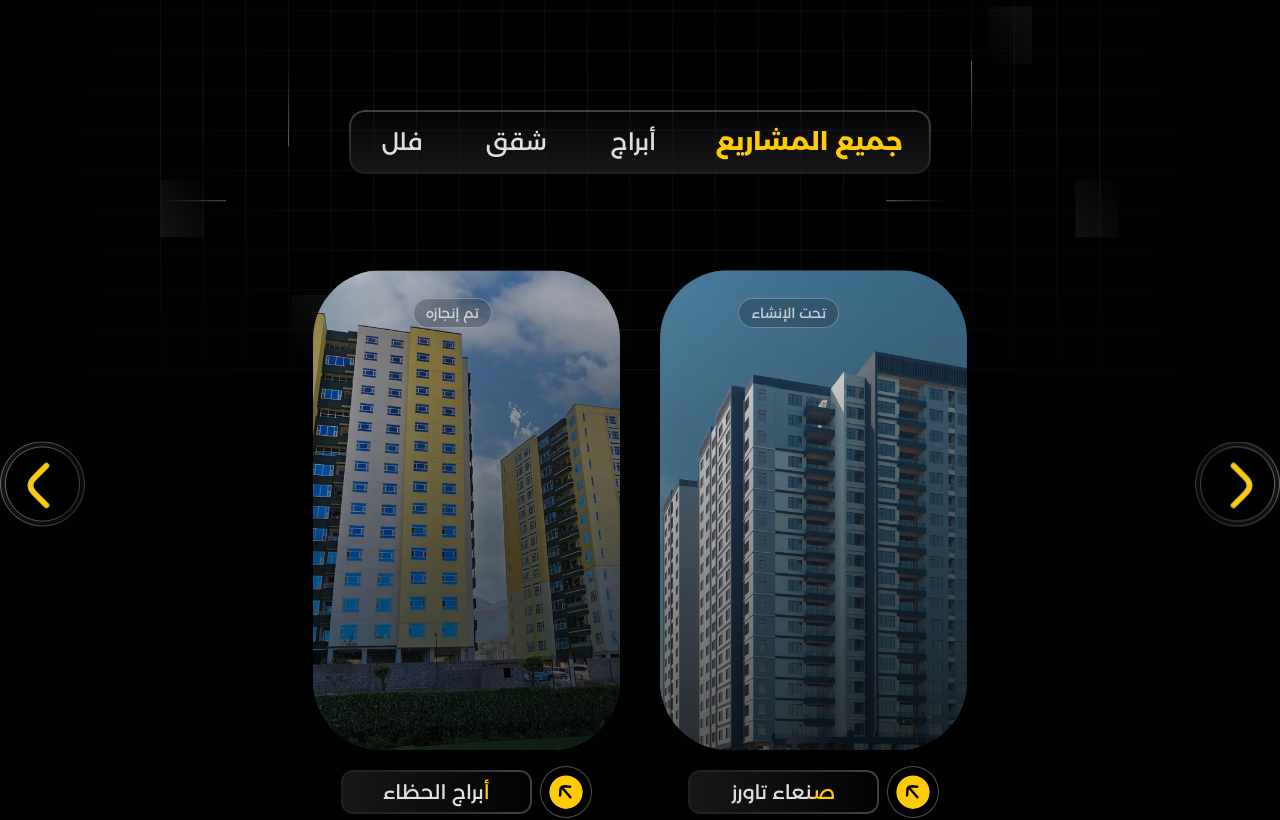
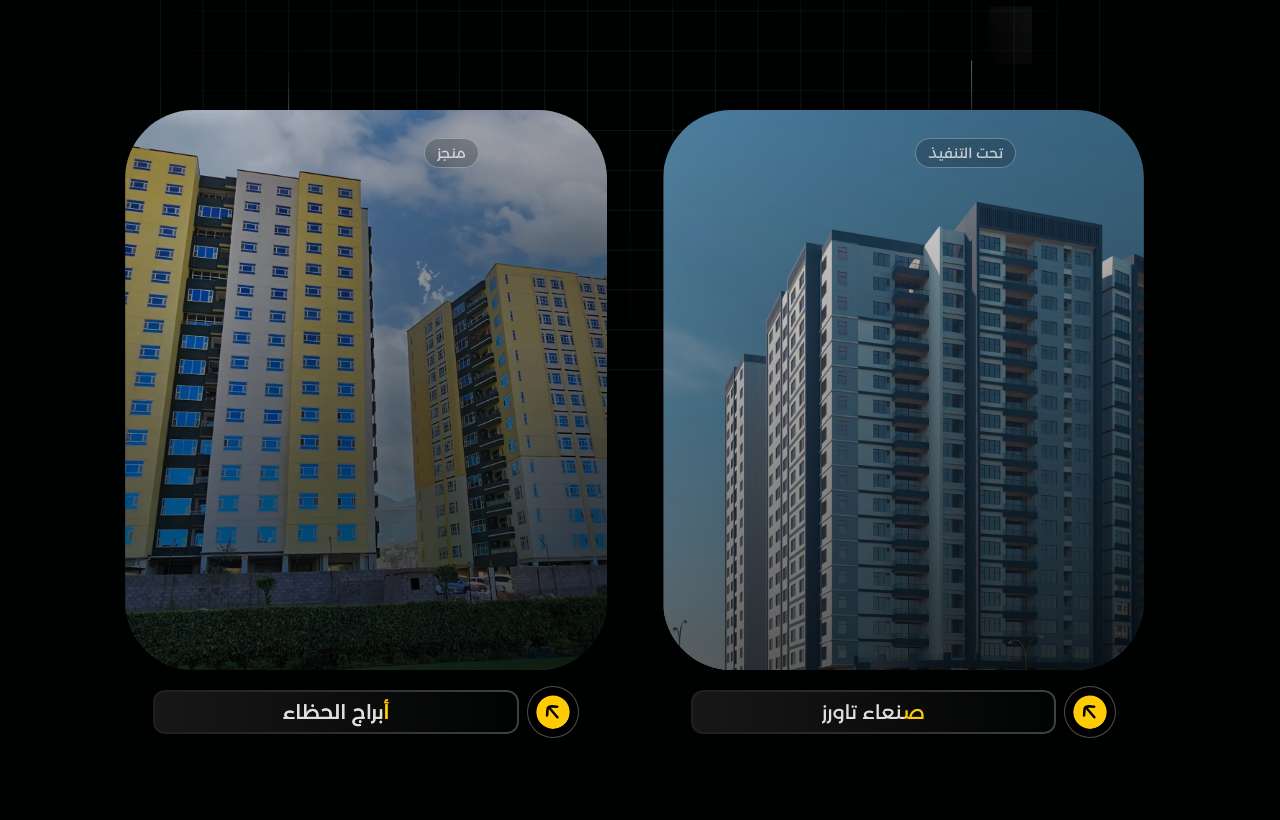
Before and after one commit to JumeirahREI/jumeirah-website, a Next.js app: page /ar/projects in a window 1280 px wide. Shown: the part 700-1520 px from the top of the page. Built offline with nearby package versions, Linux system fonts and the light colour scheme.

Commit message:
fix: Finish fixing all Arabic cut-off letters

```diff
--- a/messages/ar.json
+++ b/messages/ar.json
@@ -594,11 +594,11 @@
     "villas": "فلل",
     "sanaa-towers": {
       "title": "صنعاء تاورز",
-      "status": "تحت الإنشاء"
+      "status": "تحت التنفيذ"
     },
     "alhathaa-towers": {
       "title": "أبراج الحظاء",
-      "status": "تم إنجازه"
+      "status": "منجز"
     }
   },
   "OurPartnersSection": {
--- a/src/app/[locale]/blog/page.tsx
+++ b/src/app/[locale]/blog/page.tsx
@@ -1,7 +1,17 @@
+import PageHeader from "@/components/page-header";
+import { useTranslations } from "next-intl";
+
 export default function BlogPage() {
+  const t = useTranslations("Common");
+
   return (
-    <div>
-      <h1>Blog</h1>
-    </div>
+    <>
+      <PageHeader title={t("blog")} subTitle="test">
+        <h1></h1>
+      </PageHeader>
+      <main className="bg-background">
+        <div className="container"></div>
+      </main>
+    </>
   );
 }
--- a/src/app/[locale]/projects/[project]/features.section.tsx
+++ b/src/app/[locale]/projects/[project]/features.section.tsx
@@ -15,7 +15,7 @@ export default function FeaturesSection({
   return (
     <section className="bg-background z-30">
       <div className="container">
-        <h2 className="first-letter:text-primary text-center text-3xl md:text-4xl lg:text-5xl">
+        <h2 className="first-letter-primary-or-clip mx-auto w-fit pb-1 text-center text-3xl md:text-4xl lg:text-5xl">
           {t(fs.title)}
         </h2>
         <p className="mt-2 mb-4 text-center text-sm font-light text-wrap text-[#9C9C9C] md:text-lg lg:mx-32 lg:mt-3 lg:mb-10 lg:text-xl lg:leading-relaxed xl:mx-52 xl:text-2xl 2xl:mx-80">
--- a/src/app/[locale]/projects/[project]/project-details-page.tsx
+++ b/src/app/[locale]/projects/[project]/project-details-page.tsx
@@ -16,6 +16,11 @@ export default function ProjectDetails({ projectData }: ProjectDetailsProps) {
   return (
     <>
       <PageHeader
+        className={
+          projectData.projectKey === "SanaaTowers"
+            ? "[&_h1]:from-[1.5ch] [&_h1]:to-[1.5ch]"
+            : "[&_h1]:first-letter-primary [&_h1]:text-foreground"
+        }
         title={t(projectData.title)}
         subTitle={t(projectData.subtitle)}
       >
--- a/src/app/[locale]/projects/_sections/projects.section.tsx
+++ b/src/app/[locale]/projects/_sections/projects.section.tsx
@@ -1,22 +1,12 @@
-"use client";
+import alHathaaTowersImage from "@/../public/images/alhathaa-towers.webp";
+import sanaaTowersImage from "@/../public/images/sanaa-towers.webp";
+import CategoryProjectItem from "@/app/[locale]/projects/components/category-project-item";
+import Carousel from "@/components/carousel";
+import { useTranslations } from "next-intl";
 
-import CategoriesTabBar from "@/app/[locale]/projects/components/categories-tab-bar";
-import CategoryProjectItem from "@/app/[locale]/projects/components/category-project-item";
-import CarouselArrowButton from "@/components/carousel-arrow-button";
-import useEmblaCarousel from "embla-carousel-react";
-import { useLocale, useTranslations } from "next-intl";
-import { useState } from "react";
-import alHathaaTowersImage from "../../../../../public/images/alhathaa-towers.webp";
-import sanaaTowersImage from "../../../../../public/images/sanaa-towers.webp";
-
-export default function ProjectsSection() {
-  const t = useTranslations("ProjectsPage");
-  const [selectedTab, setSelectedTab] = useState("all-projects");
-  const locale = useLocale();
-  const [emblaRef, emblaApi] = useEmblaCarousel({
+const carouselOptions = {
   align: "center",
   containScroll: false,
-    direction: locale === "ar" ? "rtl" : "ltr",
   skipSnaps: true,
   breakpoints: {
     "(min-width: 768px)": {
@@ -30,6 +20,7 @@ export default function ProjectsSection() {
       slidesToScroll: 3,
       containScroll: "keepSnaps",
       skipSnaps: false,
+      active: false,
     },
     "(min-width: 1280px)": {
       align: "center",
@@ -38,14 +29,10 @@ export default function ProjectsSection() {
       skipSnaps: true,
     },
   },
-  });
+} as const;
 
-  const tabs = [
-    { label: t("all-projects"), value: "all-projects" },
-    { label: t("towers"), value: "towers" },
-    { label: t("apartments"), value: "apartments" },
-    { label: t("villas"), value: "villas" },
-  ];
+export default function ProjectsSection() {
+  const t = useTranslations("ProjectsPage");
 
   const projects = [
     {
@@ -65,29 +52,15 @@ export default function ProjectsSection() {
   return (
     <section className="bg-background mb-20 md:mb-32 lg:mb-52">
       <div className="relative z-30 space-y-10 md:space-y-12 lg:space-y-16 xl:space-y-24">
-        <CategoriesTabBar
-          tabs={tabs}
-          selectedTab={selectedTab}
-          setSelectedTab={setSelectedTab}
-        />
         <div className="relative md:container md:mx-auto">
-          <CarouselArrowButton
-            className="absolute start-0 top-2/5 z-30 hidden -translate-y-1/2 scale-80 md:block lg:scale-75 xl:scale-100"
-            onClick={() => emblaApi?.scrollPrev()}
-          />
-          <CarouselArrowButton
-            className="absolute end-0 top-2/5 z-30 hidden -translate-y-1/2 scale-80 md:block lg:scale-75 xl:scale-100"
-            onClick={() => emblaApi?.scrollNext()}
-            isEnd
-          />
-          <div
-            className="embla md:fade-x w-full overflow-hidden md:px-24 xl:px-32"
-            ref={emblaRef}
+          <Carousel
+            options={carouselOptions}
+            className="md:fade-x w-full overflow-hidden md:px-24 xl:px-32"
           >
-            <div className="embla__container flex">
+            <div className="embla__container flex gap-4 md:gap-6 xl:gap-10 2xl:justify-center">
               {projects.map((project, index) => (
                 <div
-                  className="embla__slide mx-3 min-w-0 flex-[0_0_80%] md:flex-[0_0_47%] lg:flex-[0_0_30%] xl:mx-5"
+                  className="embla__slide not-first:[&_h3]:text-foreground not-first:[&_h3]:first-letter-primary flex-[0_0_90%] sm:flex-[0_0_80%] md:mx-2 md:flex-[0_0_47%] 2xl:flex-[0_0_40%] first:[&_h3]:from-[1.5ch] first:[&_h3]:to-[1.5ch]"
                   key={index}
                 >
                   <CategoryProjectItem
@@ -99,7 +72,7 @@ export default function ProjectsSection() {
                 </div>
               ))}
             </div>
-          </div>
+          </Carousel>
         </div>
       </div>
     </section>
--- a/src/app/[locale]/projects/components/category-project-item.tsx
+++ b/src/app/[locale]/projects/components/category-project-item.tsx
@@ -18,7 +18,7 @@ export default function CategoryProjectItem({
   return (
     <Link href={href}>
       <figure className="relative">
-        <div className="relative h-96 overflow-clip rounded-[3rem] md:rounded-[3.5rem] xl:h-[30rem] xl:rounded-[4.3rem]">
+        <div className="relative h-96 overflow-hidden rounded-[3rem] md:rounded-[3.5rem] xl:h-[35rem] xl:rounded-[4.3rem]">
           <div className="absolute inset-0 top-0 right-0 bottom-0 left-0 z-10 size-full bg-linear-[17deg] from-[#000101] to-[#000101]/0 opacity-75 rtl:bg-linear-[343deg]" />
           <Image
             src={img}
@@ -34,9 +34,11 @@ export default function CategoryProjectItem({
               className="size-9 lg:size-11 lg:p-1.5 xl:size-13 xl:p-2"
               alt=""
             />
-            <h3 className="first-letter:text-primary border-gradient-to-e border-gradient-from-[#7A7A7A99] border-gradient-to-[#14141400] border-gradient-width-0.5 grow rounded-2xl bg-linear-to-r from-[#1A1A1AE6] to-[#1A1A1A10] p-2 text-center text-lg lg:text-xl xl:rounded-xl xl:text-xl 2xl:rounded-[1.3rem] 2xl:text-3xl rtl:bg-linear-to-r">
-              {title}
-            </h3>
+            <div className="border-gradient-to-e border-gradient-from-[#7A7A7A99] border-gradient-to-[#14141400] border-gradient-width-0.5 grow rounded-2xl bg-linear-to-r from-[#1A1A1AE6] to-[#1A1A1A10] p-2 text-center text-lg lg:text-xl xl:rounded-xl xl:text-xl 2xl:rounded-[1.3rem] 2xl:text-3xl rtl:bg-linear-to-r">
+              <h3 className="first-letter-primary-or-clip mx-auto w-fit">
+                {title}
+              </h3>
+            </div>
           </div>
           <p className="bg-glass absolute start-7 top-5 z-20 self-start rounded-2xl border border-white/30 bg-black/20 px-3 py-1 text-xs text-white/70 xl:start-32 xl:top-7 xl:text-sm">
             {status}
--- a/src/app/globals.css
+++ b/src/app/globals.css
@@ -3,6 +3,7 @@
 :root {
   --background: #000101;
   --foreground: #dfdfdf;
+  --bg-clip-width: 0.85ch;
 }
 
 @theme inline {
@@ -282,3 +283,7 @@ img {
 @utility first-letter-primary {
   @apply first-letter:text-primary [&>span:first-child]:first-letter:text-primary;
 }
+
+@utility first-letter-primary-or-clip {
+  @apply ltr:first-letter-primary from-primary to-foreground bg-linear-to-r from-[0.85ch] to-[0.85ch] bg-clip-text rtl:bg-linear-to-l rtl:text-transparent;
+}
--- a/src/components/contact-us-form.tsx
+++ b/src/components/contact-us-form.tsx
@@ -11,7 +11,7 @@ export default function ContactUsFrom() {
       className="space-y-4 rounded-4xl backdrop-blur-lg md:space-y-6 lg:rounded-[3rem] lg:px-8 lg:py-7"
     >
       <div>
-        <h3 className="first-letter:text-primary font-serif text-3xl md:text-4xl lg:text-5xl">
+        <h3 className="first-letter-primary-or-clip from-[0.5ch] to-[0.5ch] pb-1 font-serif text-3xl md:text-4xl lg:text-5xl">
           {t("contact-us")}
         </h3>
         <h4 className="mt-2 text-sm font-light text-[#9C9C9C] md:text-base lg:mt-4 lg:text-xl">
--- a/src/components/contact-us-section.tsx
+++ b/src/components/contact-us-section.tsx
@@ -98,7 +98,7 @@ export default function ContactUsSection() {
         fill
         className="-z-[9999] object-cover object-bottom"
       />
-      <div className="to-background/0 from-background absolute top-0 right-0 left-0 -z-50 h-full bg-linear-to-b via-90%" />
+      <div className="from-background absolute top-0 right-0 left-0 -z-50 h-full bg-linear-to-b via-90% to-[#00010100]" />
     </section>
   );
 }
--- a/src/components/page-header.tsx
+++ b/src/components/page-header.tsx
@@ -17,12 +17,12 @@ export default function PageHeader({
   return (
     <header
       className={cn(
-        "from-background to-background/0 relative z-20 overflow-x-clip bg-linear-to-t from-40% to-80% text-center",
+        "from-background relative z-20 overflow-x-clip bg-linear-to-t from-40% to-[#00010100] to-80% text-center not-supports-[overflow:clip]:overflow-hidden",
         className,
       )}
     >
       <div className="container pt-28 pb-32 md:pb-40 lg:pt-40 lg:pb-60">
-        <h1 className="first-letter:text-primary mb-2 text-[2.7rem] md:mb-1 md:text-[4rem] lg:text-[5rem]">
+        <h1 className="first-letter-primary-or-clip mx-auto mb-2 w-fit from-[1ch] to-[1ch] text-[2.7rem] md:mb-1 md:text-[4rem] lg:text-[5rem]">
           {title}
         </h1>
         <p className="mx-auto mb-10 font-light opacity-70 max-md:px-2 md:mb-14 md:text-xl lg:text-2xl xl:w-[58rem]">
```
Also changed, not shown: src/app/[locale]/components/sections/our-projects.section.tsx (+7 -5 lines). Lines whose indentation alone changed are shown as unchanged.
